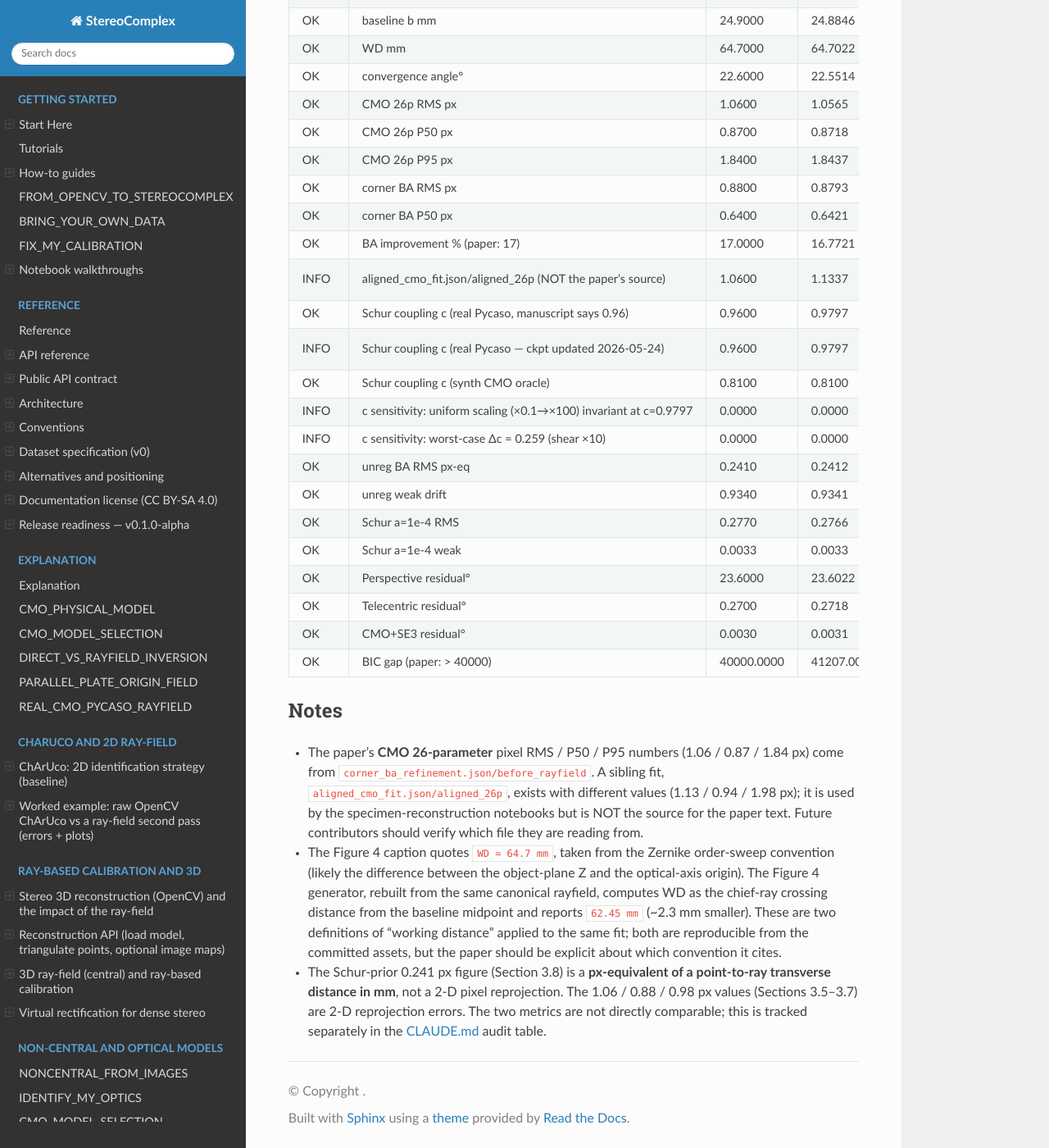
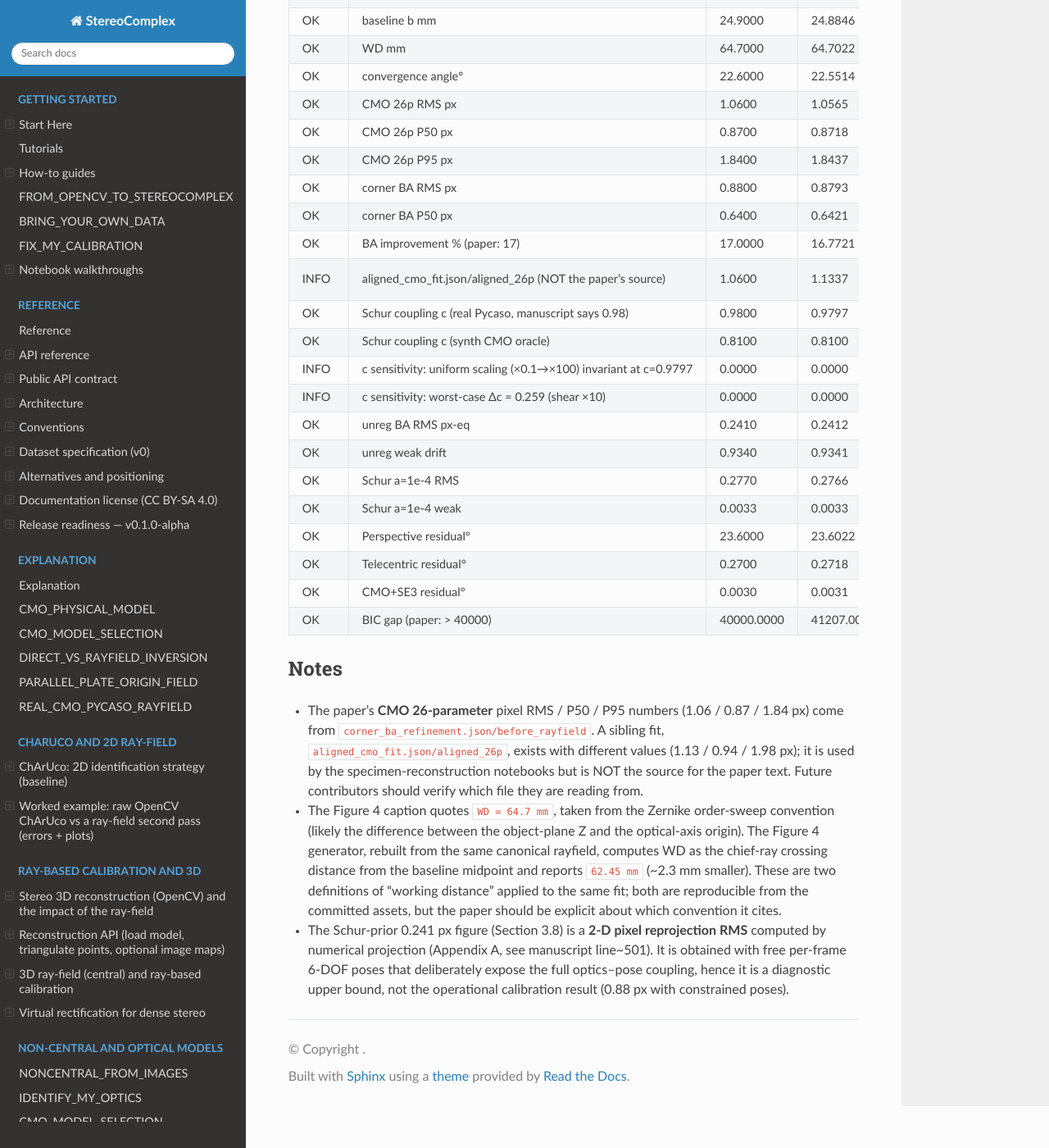
Before and after one commit to jeffwitz/StereoComplex, a Sphinx documentation site: the page built from docs/assets/cmo_paper/AUDIT.md, in a window 1280 px wide and 1400 px high, scrolled down 344 px. Shown: the whole window at 82% size. Built offline with Sphinx 7.4.7 and the Read the Docs theme 3.1.0, drawn with Linux system fonts in a browser that asks for light colours; some of the changed text lies outside the part shown.

Commit message:
fix(audit): update c=0.96→0.98, correct 0.241 px note
- c=0.96→0.98 in audit check (manuscript updated in S1)
- 0.241 px note corrected: it IS a 2-D reprojection RMS (numerical
  projection, Appendix A), obtained with free 6-DOF poses, not a
  point-to-ray distance

Co-Authored-By: Claude Opus 4.7 <noreply@anthropic.com>

```diff
--- a/docs/assets/cmo_paper/AUDIT.md
+++ b/docs/assets/cmo_paper/AUDIT.md
@@ -17,8 +17,7 @@ Generated by `examples/notebooks/audit_paper_numbers.py`. Cross-checks each stor
 | OK | corner BA P50 px | 0.6400 | 0.6421 | +0.0021 | `corner_ba_refinement.json/after_joint_ba.px_p50` |
 | OK | BA improvement % (paper: 17) | 17.0000 | 16.7721 | -0.2279 | `corner_ba_refinement.json.improvement_pct` |
 | INFO | aligned_cmo_fit.json/aligned_26p (NOT the paper's source) | 1.0600 | 1.1337 | +0.0737 | `aligned_cmo_fit.json/aligned_26p.px_rms — diverges from paper's 1.06` |
-| OK | Schur coupling c (real Pycaso, manuscript says 0.96) | 0.9600 | 0.9797 | +0.0197 | `schur_ba_diagnostic.json.coupling_norm` |
-| INFO | Schur coupling c (real Pycaso — ckpt updated 2026-05-24) | 0.9600 | 0.9797 | +0.0197 | `schur_ba_diagnostic.json.coupling_norm — manuscript 0.96, asset 0.98` |
+| OK | Schur coupling c (real Pycaso, manuscript says 0.98) | 0.9800 | 0.9797 | -0.0003 | `schur_ba_diagnostic.json.coupling_norm` |
 | OK | Schur coupling c (synth CMO oracle) | 0.8100 | 0.8100 | +0.0000 | `multi_oracle_coupling.json[CMO Pycaso direct BA].c` |
 | INFO | c sensitivity: uniform scaling (×0.1→×100) invariant at c=0.9797 | 0.0000 | 0.0000 | +0.0000 | `schur_ba/coupling_sensitivity.json` |
 | INFO | c sensitivity: worst-case Δc = 0.259 (shear ×10) | 0.0000 | 0.0000 | +0.0000 | `schur_ba/coupling_sensitivity.json` |
@@ -37,4 +36,4 @@ Generated by `examples/notebooks/audit_paper_numbers.py`. Cross-checks each stor
 
 - The Figure 4 caption quotes `WD = 64.7 mm`, taken from the Zernike order-sweep convention (likely the difference between the object-plane Z and the optical-axis origin). The Figure 4 generator, rebuilt from the same canonical rayfield, computes WD as the chief-ray crossing distance from the baseline midpoint and reports `62.45 mm` (~2.3 mm smaller). These are two definitions of "working distance" applied to the same fit; both are reproducible from the committed assets, but the paper should be explicit about which convention it cites.
 
-- The Schur-prior 0.241 px figure (Section 3.8) is a **px-equivalent of a point-to-ray transverse distance in mm**, not a 2-D pixel reprojection. The 1.06 / 0.88 / 0.98 px values (Sections 3.5–3.7) are 2-D reprojection errors. The two metrics are not directly comparable; this is tracked separately in the CLAUDE.md audit table.
+- The Schur-prior 0.241 px figure (Section 3.8) is a **2-D pixel reprojection RMS** computed by numerical projection (Appendix A, see manuscript line~501). It is obtained with free per-frame 6-DOF poses that deliberately expose the full optics--pose coupling, hence it is a diagnostic upper bound, not the operational calibration result (0.88 px with constrained poses).
```
Also changed, not shown: other parts of docs/assets/cmo_paper/AUDIT.md (+1 -1 lines), 1 other file.
